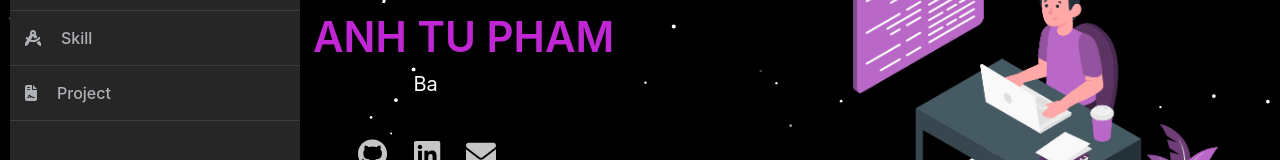
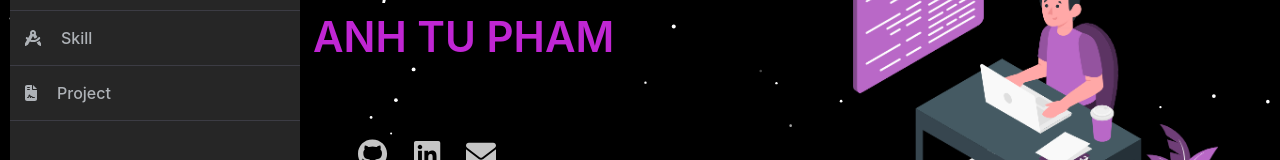
Before and after one commit to anhtuspham/portfolio, a React (Vite) app: page / in a window 1280 px wide. Shown: the part 232-392 px from the top of the page. Built offline with nearby package versions, Linux system fonts and the light colour scheme.

Commit message:
style: complete

```diff
--- a/src/assets/components/BrandIcon.module.css
+++ b/src/assets/components/BrandIcon.module.css
@@ -12,7 +12,7 @@
 }
 
 .iconBrand{
-    z-index: 1;
+    /* z-index: 1; */
     color: rgb(197, 197, 197);
 }
 
--- a/src/assets/components/TypeWriter.jsx
+++ b/src/assets/components/TypeWriter.jsx
@@ -20,7 +20,7 @@ export default function TypeWriter({ speed, texts }) {
 
         setIsDeleting((prevState) => !prevState);
         setIsPause(false);
-      }, speed * 5);
+      }, speed * 10);
     } else if (isDeleting) {
       // delete text by text
 
```
